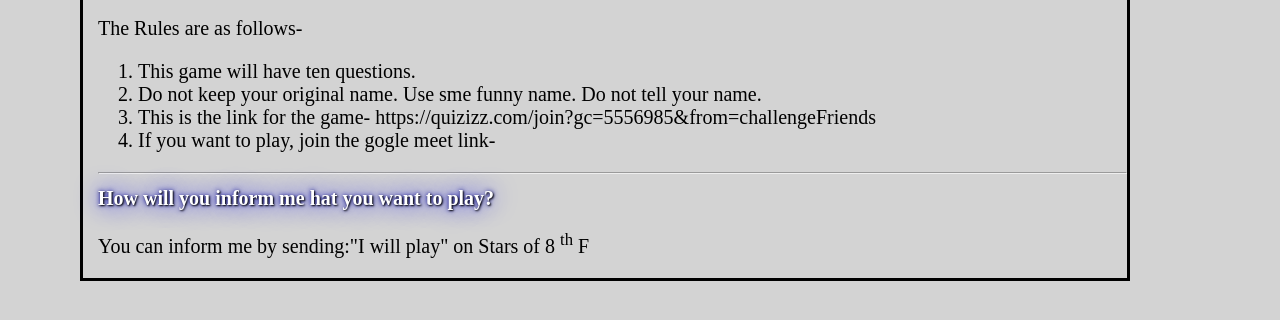
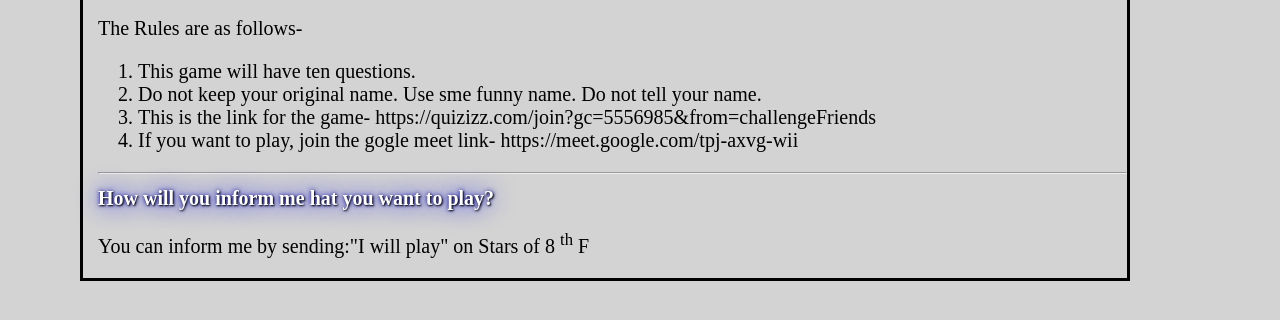
Before and after one commit to Aaryan-coder7/summer-vacation, a plain HTML site: page index.html in a window 1280 px wide. Shown: the part 580-900 px from the top of the page. Drawn offline with Linux system fonts and the light colour scheme.

Commit message:
Pasted a link for Gmeet

```diff
--- a/index.html
+++ b/index.html
@@ -32,7 +32,7 @@
        <li>This game will have ten questions. </li>
        <li>Do not keep your original name. Use sme funny name. Do not tell your name.</li>
        <li>This is the link for the game- https://quizizz.com/join?gc=5556985&from=challengeFriends </li>
-       <li>If you want to play, join the gogle meet link-  </li>
+       <li>If you want to play, join the gogle meet link-  https://meet.google.com/tpj-axvg-wii</li>
    </ol>
    <hr/>
    <h1 style=font-size:20px>How will you inform me hat you want to play?</h1>
```
